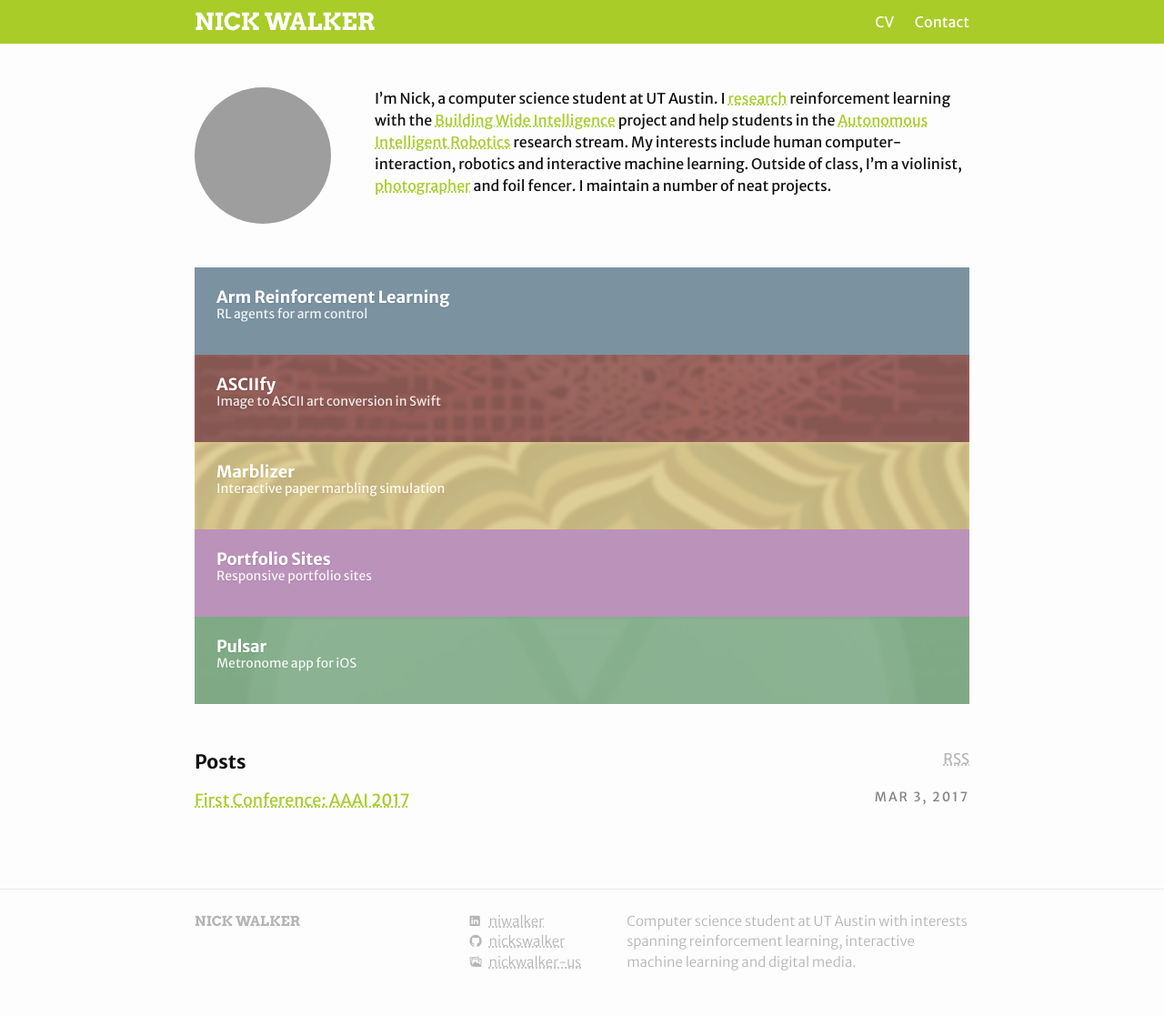
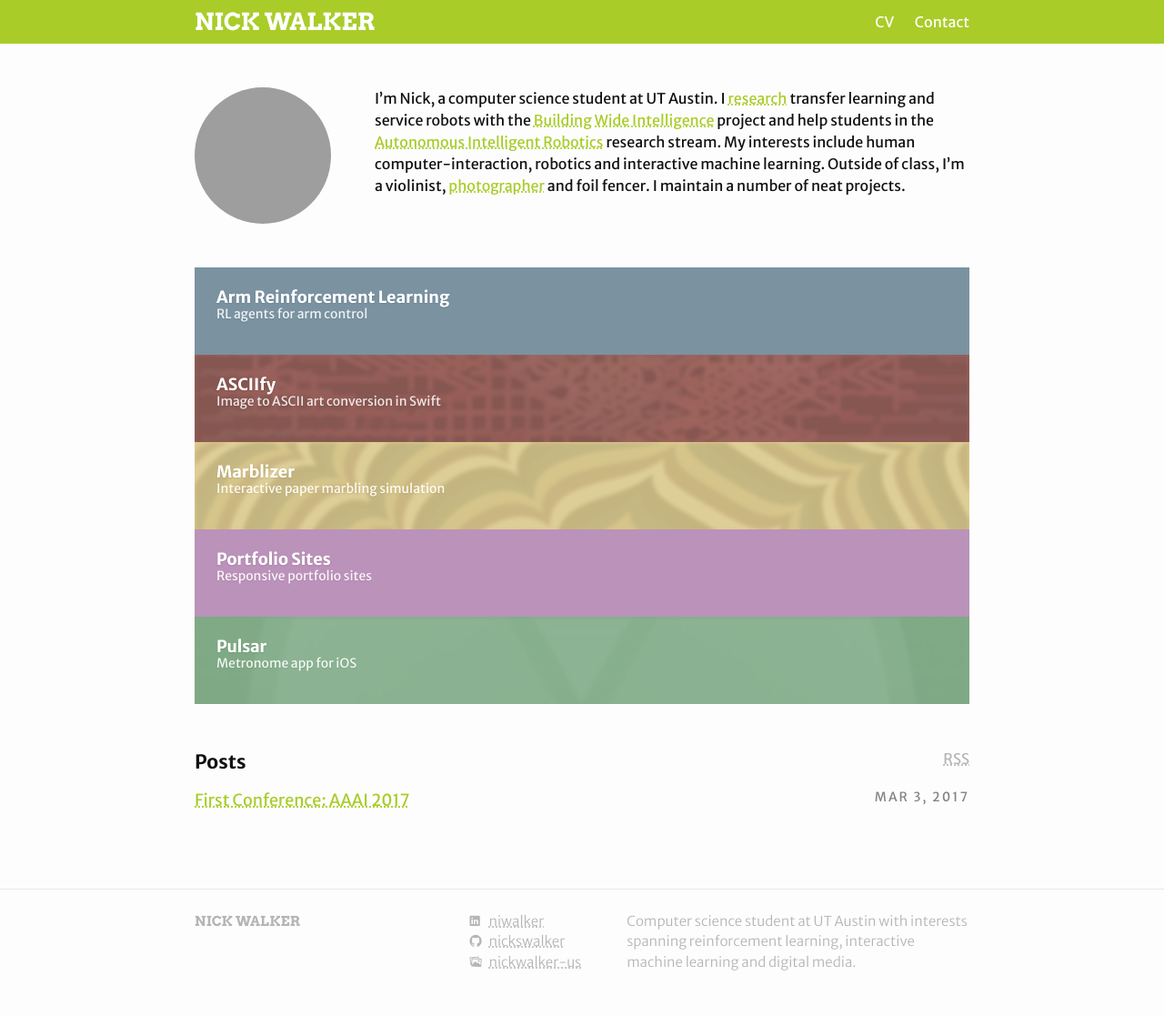
Before and after one commit to nickswalker/nickwalker.us, a Jekyll site: the page built from pages/index.md, in a window 1280 px wide. Shown: the whole page at 91% size. Built offline with Jekyll 4.4.1, drawn with Linux system fonts in a browser that asks for light colours; grey boxes are pictures that could not be loaded.

Commit message:
Update bio
Fix issue with page metadata
Make favicons available on cv page to appease html proofer

```diff
--- /dev/null
+++ b/_includes/favicons.html
@@ -0,0 +1,3 @@
+<link rel="shortcut icon" href="/assets/images/favicon.png"/>
+<link rel="apple-touch-icon" href="/assets/images/apple-touch-icon.png">
+<link rel="mask-icon" href="/assets/images/safari-mask.svg" color="#a9cc29">
--- a/_includes/head.html
+++ b/_includes/head.html
@@ -2,9 +2,7 @@
   {% include base_meta.html%}
   <link rel="stylesheet" href="/assets/css/main.css">
   {% include fonts.html %}
-  <link rel="shortcut icon" href="/assets/images/favicon.png"/>
-  <link rel="apple-touch-icon" href="/assets/images/apple-touch-icon.png">
-  <link rel="mask-icon" href="/assets/images/safari-mask.svg" color="#a9cc29">
+  {% include favicons.html %}
   {% if page.custom_css %}
     {% for stylesheet in page.custom_css %}
     <link rel="stylesheet" href="{{ stylesheet }}" media="screen" type="text/css">
--- a/_layouts/cv.html
+++ b/_layouts/cv.html
@@ -3,6 +3,7 @@
 <head>
     <meta name="format-detection" content="telephone=no">
     {% include base_meta.html %}
+    {% include favicons.html %}
     {% include cv/fonts.html %}
 
     <link rel="stylesheet" href="/assets/css/resume.css"/>
--- a/_layouts/projects/pulsar.html
+++ b/_layouts/projects/pulsar.html
@@ -28,7 +28,7 @@
     <figure class="text">
         <h1>Pulsar</h1>
         <p>A beautiful metronome that makes your practice easier. Pulsar fills the screen with what's most important; the pulse.</p>
-        <a href="https://itunes.apple.com/us/app/pulsar-metronome/id914304850?ls=1&amp;mt=8" class="appstore-button">Download on the App Store</a>
+        <!--<a href="https://itunes.apple.com/us/app/pulsar-metronome/id914304850?ls=1&amp;mt=8" class="appstore-button">Download on the App Store</a>-->
     </figure>
 </section>
 
--- a/pages/index.md
+++ b/pages/index.md
@@ -1,5 +1,5 @@
 ---
 layout: home
-bio: I'm Nick, a computer science student at UT Austin. I [research](https://orcid.org/0000-0001-7711-0003) reinforcement learning with the [Building Wide Intelligence](http://www.cs.utexas.edu/~larg/bwi_web/) project and help students in the [Autonomous Intelligent Robotics](http://www.cs.utexas.edu/~jsinapov/teaching/cs378_fall2016/) research stream. My interests include human computer-interaction, robotics and interactive machine learning. Outside of class, I'm a violinist, [photographer](https://flickr.com/photos/nickwalker-us) and foil fencer. I maintain a number of neat projects.
+bio: I'm Nick, a computer science student at UT Austin. I [research](https://orcid.org/0000-0001-7711-0003) transfer learning and service robots with the [Building Wide Intelligence](http://www.cs.utexas.edu/~larg/bwi_web/) project and help students in the [Autonomous Intelligent Robotics](http://justinhart.net/teaching/2017_fall_cs378/) research stream. My interests include human computer-interaction, robotics and interactive machine learning. Outside of class, I'm a violinist, [photographer](https://flickr.com/photos/nickwalker-us) and foil fencer. I maintain a number of neat projects.
 permalink: index.html
 ---
```
Also changed, not shown: README.md (+1 -2 lines), 1 other file.
